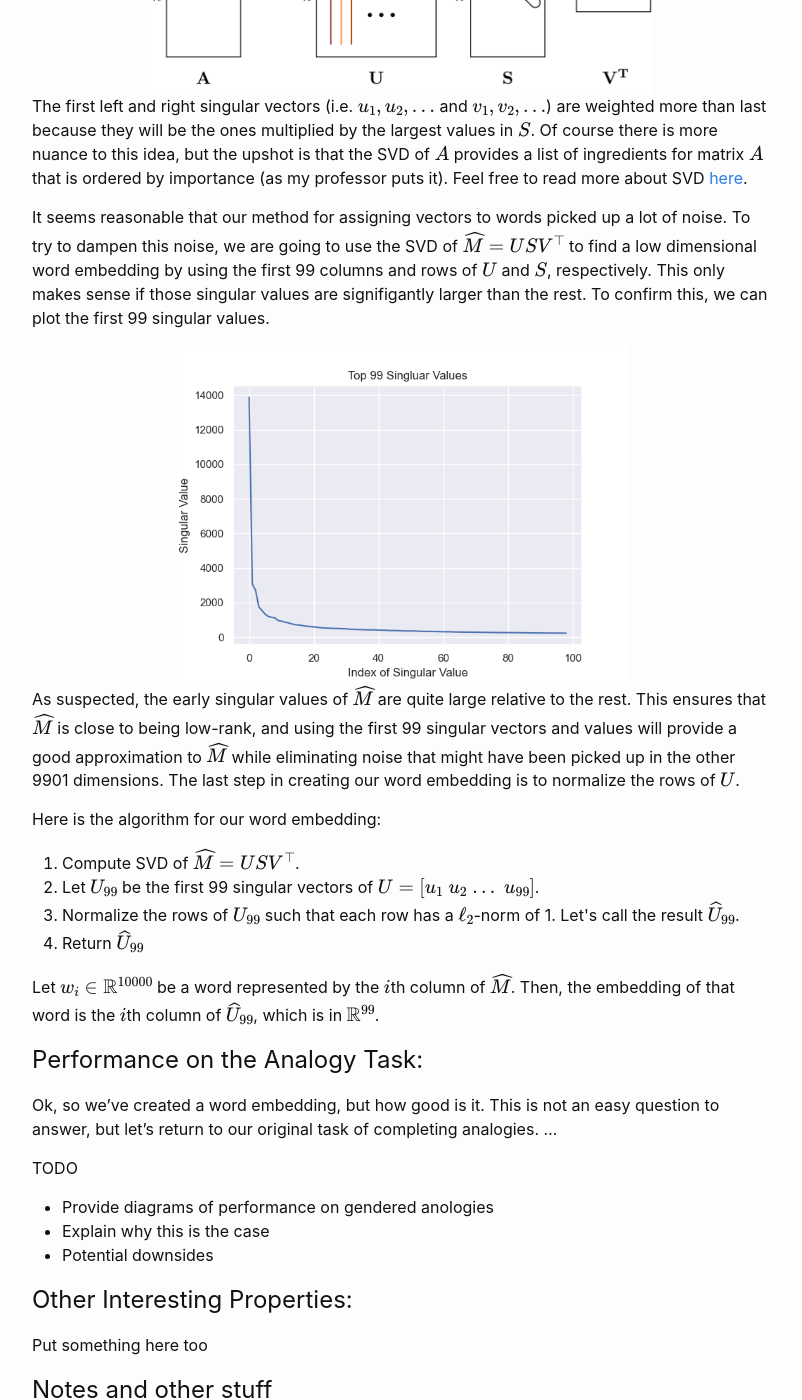
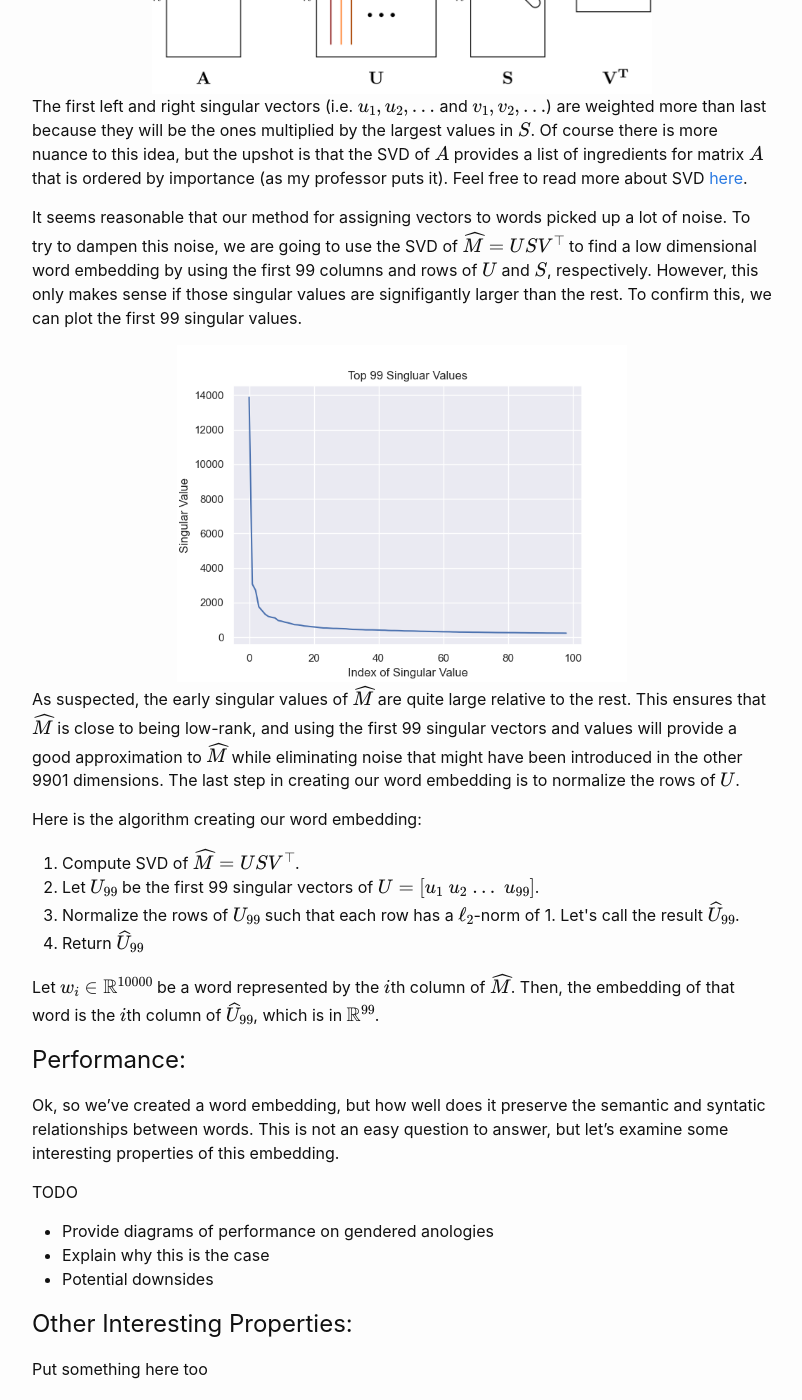
Before and after one commit to williamhowardsnyder/williamhowardsnyder.github.io, a Jekyll site: the page built from _posts/2021-02-10-Word_Embeddings.markdown, in a window 1280 px wide and 1400 px high, scrolled down 1594 px. Shown: the whole window, without its empty margins (238-1040 px from the left). Built offline with Jekyll 4.4.1, drawn with Linux system fonts in a browser that asks for light colours; formulas are drawn with MathJax 3.

Commit message:
Update 2021-02-10-Word_Embeddings.markdown

```diff
--- a/_posts/2021-02-10-Word_Embeddings.markdown
+++ b/_posts/2021-02-10-Word_Embeddings.markdown
@@ -37,15 +37,15 @@ where
 
 The first left and right singular vectors (i.e. $u_1, u_2, ...$ and $v_1, v_2, ...$) are weighted more than last because they will be the ones multiplied by the largest values in $S$. Of course there is more nuance to this idea, but the upshot is that the SVD of $A$ provides a list of ingredients for matrix $A$ that is ordered by importance (as my professor puts it). Feel free to read more about SVD <a href="https://en.wikipedia.org/wiki/Singular_value_decomposition">here</a>.
 
-It seems reasonable that our method for assigning vectors to words picked up a lot of noise. To try to dampen this noise, we are going to use the SVD of $\widehat{M} = USV^\top$ to find a low dimensional word embedding by using the first 99 columns and rows of $U$ and $S$, respectively. This only makes sense if those singular values are signifigantly larger than the rest. To confirm this, we can plot the first 99 singular values.
+It seems reasonable that our method for assigning vectors to words picked up a lot of noise. To try to dampen this noise, we are going to use the SVD of $\widehat{M} = USV^\top$ to find a low dimensional word embedding by using the first 99 columns and rows of $U$ and $S$, respectively. However, this only makes sense if those singular values are signifigantly larger than the rest. To confirm this, we can plot the first 99 singular values.
 
 <div style="text-align:center;">
    <img style="width:450px;" src="/assets/images/p2_part_a.png" />
 </div>
 
-As suspected, the early singular values of $\widehat{M}$ are quite large relative to the rest. This ensures that $\widehat{M}$ is close to being low-rank, and using the first 99 singular vectors and values will provide a good approximation to $\widehat{M}$ while eliminating noise that might have been picked up in the other 9901 dimensions. The last step in creating our word embedding is to normalize the rows of $U$.
+As suspected, the early singular values of $\widehat{M}$ are quite large relative to the rest. This ensures that $\widehat{M}$ is close to being low-rank, and using the first 99 singular vectors and values will provide a good approximation to $\widehat{M}$ while eliminating noise that might have been introduced in the other 9901 dimensions. The last step in creating our word embedding is to normalize the rows of $U$.
 
-Here is the algorithm for our word embedding:
+Here is the algorithm creating our word embedding:
 <ol>
   <li>Compute SVD of $\widehat{M} = USV^\top$.</li>
   <li>Let $U_{99}$ be the first 99 singular vectors of $U = [u_1 \; u_2 \; ... \; u_{99}]$.</li>
@@ -55,9 +55,11 @@ Here is the algorithm for our word embedding:
 Let $w_i \in \mathbb{R}^{10000}$ be a word represented by the $i$th column of $\widehat{M}$. Then, the embedding of that word is the $i$th column of $\widehat{U}_{99}$, which is in $\mathbb{R}^{99}$.
 
 
-# Performance on the Analogy Task:
+# Performance:
 
-Ok, so we've created a word embedding, but how good is it. This is not an easy question to answer, but let's return to our original task of completing analogies. ...
+Ok, so we've created a word embedding, but how well does it preserve the semantic and syntatic relationships between words. This is not an easy question to answer, but let's examine some interesting properties of this embedding.
+
+
 
 TODO
 * Provide diagrams of performance on gendered anologies
```
